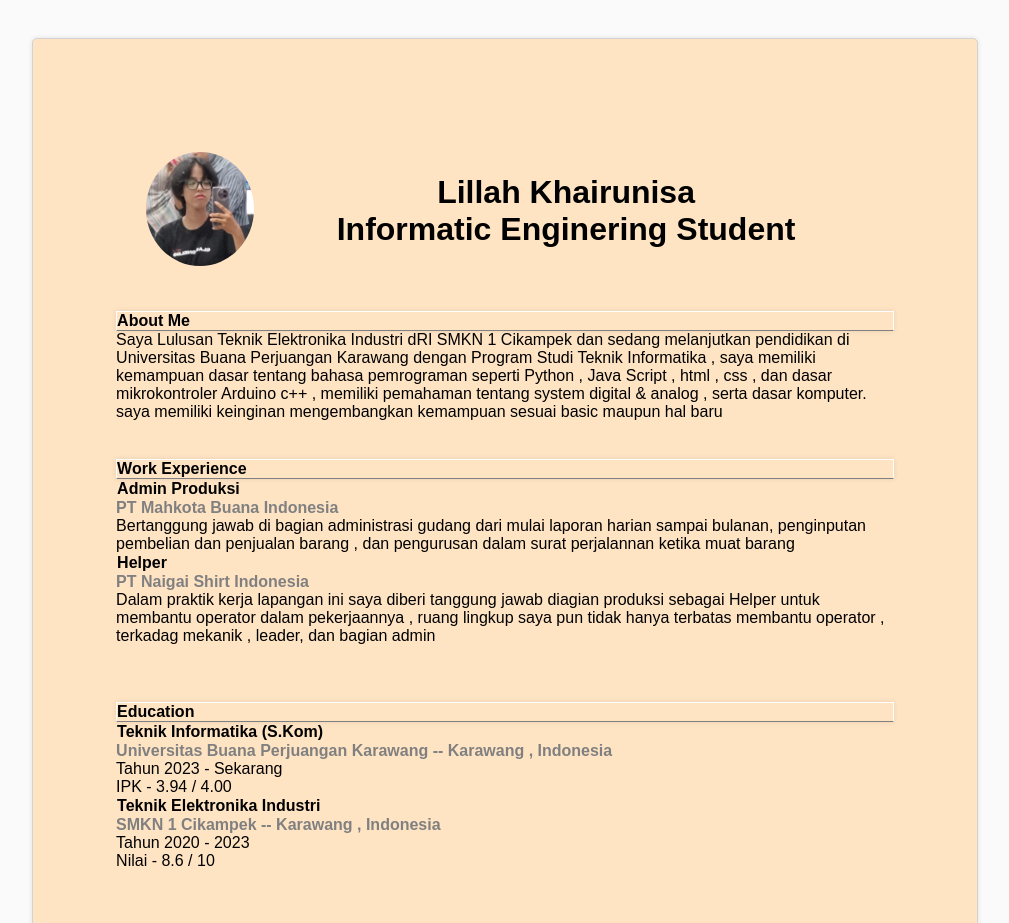
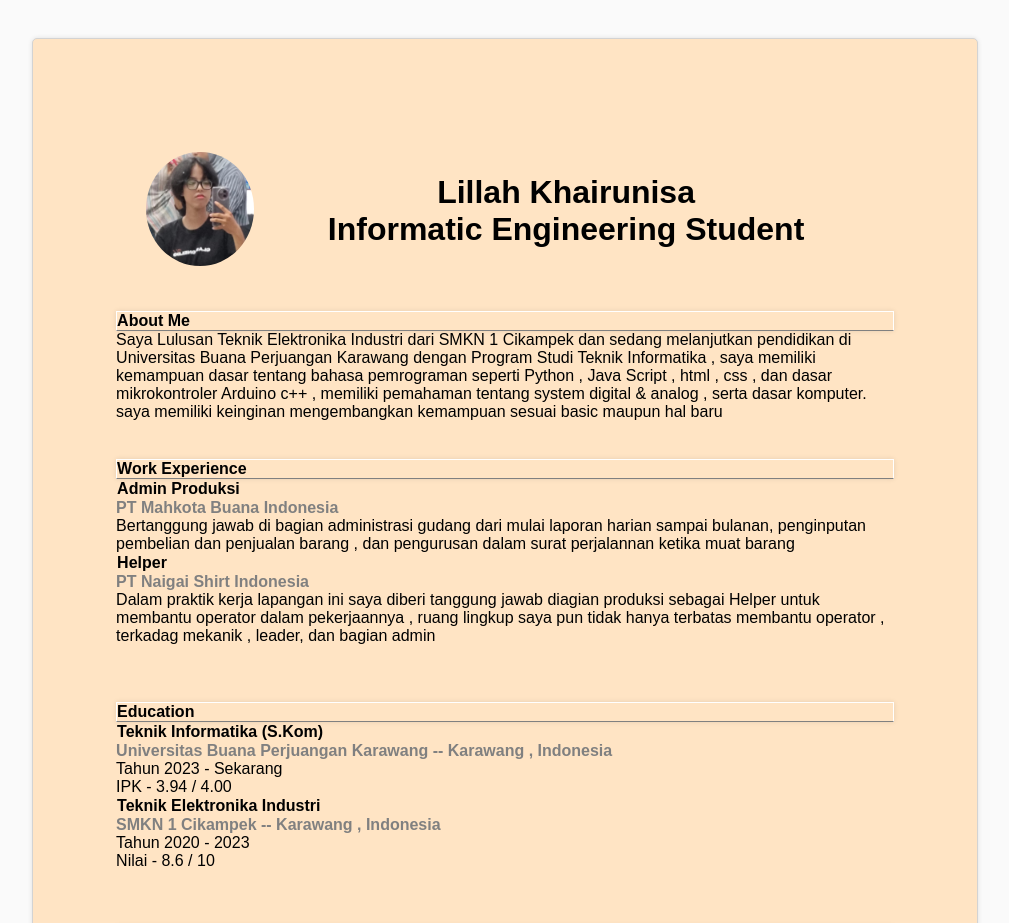
Before and after one commit to Lillahkhrnsa/Lillahkhrnsa.github.io, a plain HTML site: page index.html in a window 1280 px wide. Shown: the top 923 px of the page, without its empty margins (135-1144 px from the left). Drawn offline with Linux system fonts and the light colour scheme; a web font is replaced by a local one.

Commit message:
Update index.html

```diff
--- a/index.html
+++ b/index.html
@@ -14,12 +14,12 @@
         <div class="subpage" style="height: 3cm;">
             <div class="foto" ><div><img src="image/lillah.jpg" id="foto1"/></div></div>
             <div class ="Nama"><center>
-                <h1 style="font-size: 200%;">Lillah Khairunisa <br> Informatic Enginering Student</h1>
+                <h1 style="font-size: 200%;">Lillah Khairunisa <br> Informatic Engineering Student</h1>
             </center></div>
         </div>
         <div class="subpage" style="padding: 1%; height :3.5cm;"  >
             <div class="judul"><b>About Me</b></div>
-            <div>Saya Lulusan Teknik Elektronika Industri dRI SMKN 1 Cikampek dan sedang melanjutkan pendidikan
+            <div>Saya Lulusan Teknik Elektronika Industri dari SMKN 1 Cikampek dan sedang melanjutkan pendidikan
                 di Universitas Buana Perjuangan Karawang dengan Program Studi Teknik Informatika , saya memiliki
                 kemampuan dasar tentang bahasa pemrograman seperti Python , Java Script , html , css , dan dasar
                 mikrokontroler Arduino c++ , memiliki pemahaman tentang system digital & analog , serta dasar
```
